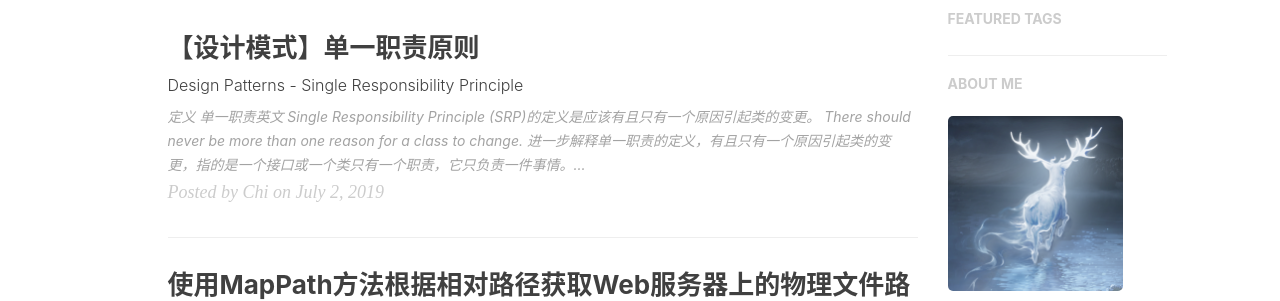
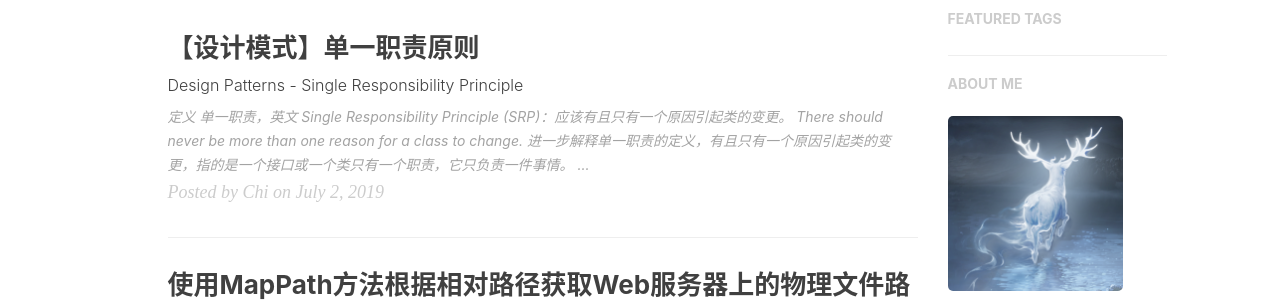
Before and after one commit to realZhangChi/realZhangChi.github.io, a Jekyll site: the page built from index.html, in a window 1280 px wide and 900 px high. Shown: the part 437-738 px from the top of the window. Built offline with Jekyll 4.4.1, drawn with Linux system fonts in a browser that asks for light colours; nearby versions of some CDN libraries; the list of posts is cut into pages by our own code; comment, search, counter and statistics services are not loaded.

Commit message:
修改错误，启用目录

```diff
--- a/_posts/2019-07-02-single-responsibility-principle.md
+++ b/_posts/2019-07-02-single-responsibility-principle.md
@@ -5,14 +5,14 @@
 author: "Chi"
 date: 2019-07-02 21:13
 header-style: text
-catalog: false
+catalog: true
 tags:
   - Design Patterns
 ---
 
 ## 定义
 
-**单一职责**英文 Single Responsibility Principle (SRP)的定义是**应该有且只有一个原因引起类的变更**。
+**单一职责**，英文 Single Responsibility Principle (SRP)：**应该有且只有一个原因引起类的变更**。
 
 > There should never be more than one reason for a class to change.
 
```
Also changed, not shown: other parts of _posts/2019-07-02-single-responsibility-principle.md (+2 -2 lines).
